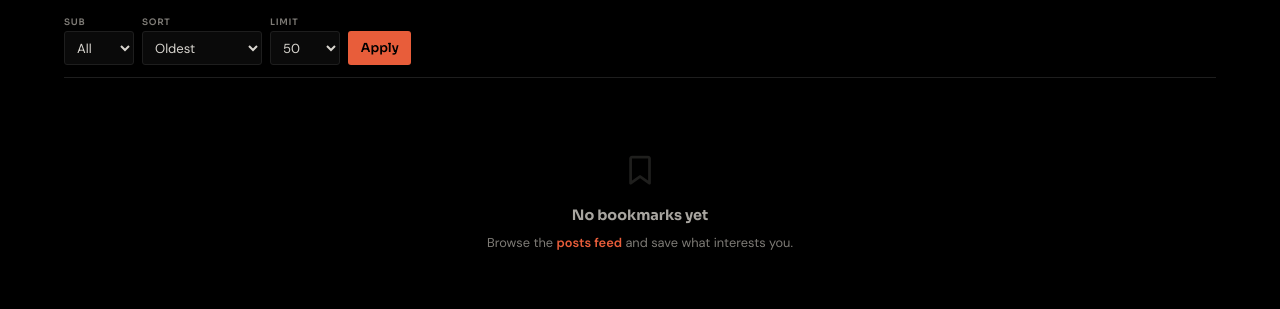
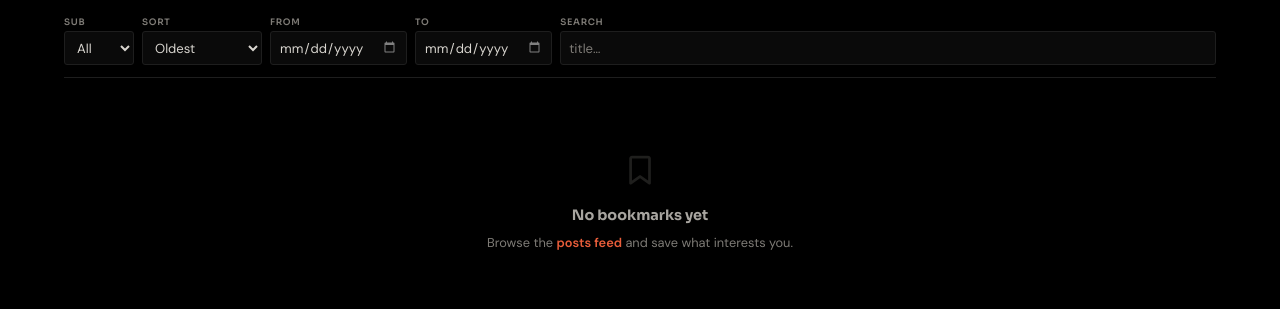
Before and after one commit to LordVipul/Redfetcher-v2, a FastAPI app: page /bookmarks in a window 1280 px wide. Shown: the part 111-420 px from the top of the page. Run offline with FastAPI, Linux system fonts and the light colour scheme; data that the repository does not hold is empty.

Commit message:
Bookmark rendering fixed

```diff
--- a/server.py
+++ b/server.py
@@ -1,3 +1,5 @@
+from urllib.parse import urlencode
+
 import logging
 from fastapi import FastAPI, Request, Query
 from fastapi.responses import HTMLResponse, JSONResponse
@@ -34,7 +36,6 @@ templates.env.filters["datetimeformat"] = format_date
 
 def query_params(page, filters=None):
     """Build a query string preserving current filters with a new page number."""
-    from urllib.parse import urlencode
     params = {}
     if filters:
         for k, v in filters.items():
@@ -45,8 +46,6 @@ def query_params(page, filters=None):
 
 
 templates.env.globals["query_params"] = query_params
-
-
 # ── Shared context ───────────────────────────────────────────
 
 def build_template_context(request: Request, extra=None):
@@ -86,7 +85,7 @@ async def posts(
         sort=sort, limit=limit, q=q, page=page,
     )
     all_subreddits = database.get_all_subreddits()
-    total_pages = (total + limit - 1) // limit if limit > 0 else 1
+    total_pages = max(1, (total + limit - 1) // limit if limit > 0 else 1)
     log.info(
         f"GET /posts — subreddit={subreddit}, sort={sort}, limit={limit}, "
         f"page={page}, q={'yes' if q else 'no'}, results={len(results)}, total={total}"
@@ -134,24 +133,53 @@ async def bookmarks(
     limit: int = Query(50),
     page: int = Query(1, ge=1),
     subreddit: str = Query(None),
+    start: str = Query(None),
+    end: str = Query(None),
+    q: str = Query(None),
 ):
-    results = database.get_bookmarks(limit=limit, offset=(page - 1) * limit, sort=sort, subreddit=subreddit)
-    total = database.get_bookmarks_count(subreddit=subreddit)
-    total_pages = (total + limit - 1) // limit if limit > 0 else 1
+    results = database.get_bookmarks(
+        limit=limit, offset=(page - 1) * limit, sort=sort,
+        subreddit=subreddit, start_date=start, end_date=end, q=q,
+    )
+    total = database.get_bookmarks_count(
+        subreddit=subreddit, start_date=start, end_date=end, q=q,
+    )
+    total_pages = max(1, (total + limit - 1) // limit if limit > 0 else 1)
     all_subreddits = database.get_all_subreddits()
-    log.info(f"GET /bookmarks — sort={sort}, page={page}, total={total}")
+    log.info(f"GET /bookmarks — subreddit={subreddit}, sort={sort}, q={'yes' if q else 'no'}, page={page}, total={total}")
     return templates.TemplateResponse(
         request,
         "bookmarks.html",
         build_template_context(request, {
             "posts": results,
-            "filters": {"sort": sort, "limit": limit, "subreddit": subreddit},
+            "filters": {"subreddit": subreddit, "sort": sort, "limit": limit, "start": start, "end": end, "q": q},
             "total": total,
             "page": page,
             "total_pages": total_pages,
             "all_subreddits": all_subreddits,
         }),
     )
+
+
+@app.get("/api/bookmarks")
+async def api_bookmarks(
+    subreddit: str = Query(None),
+    start: str = Query(None),
+    end: str = Query(None),
+    sort: str = Query("oldest"),
+    limit: int = Query(50),
+    q: str = Query(None),
+    page: int = Query(1, ge=1),
+):
+    results = database.get_bookmarks(
+        limit=limit, offset=(page - 1) * limit, sort=sort,
+        subreddit=subreddit, start_date=start, end_date=end, q=q,
+    )
+    total = database.get_bookmarks_count(
+        subreddit=subreddit, start_date=start, end_date=end, q=q,
+    )
+    log.info(f"GET /api/bookmarks — {len(results)} bookmarks")
+    return {"posts": results, "total": total}
 
 
 @app.post("/bookmarks/{post_id}")
--- a/templates/bookmarks.html
+++ b/templates/bookmarks.html
@@ -2,6 +2,13 @@
 {% block title %}Bookmarks{% endblock %}
 {% block head %}
 <style>.header-search { display: none; }</style>
+<script>
+window.__filters = {{ filters|tojson }};
+window.__total = {{ total }};
+window.__page = {{ page }};
+window.__total_pages = {{ total_pages }};
+window.__bookmarked = {{ bookmarked_ids|tojson }};
+</script>
 {% endblock %}
 {% block content %}
 <div class="bookmarks-bar">
@@ -9,11 +16,11 @@
     <span class="count">{{ total }} saved</span>
 </div>
 
-<div class="filter-bar">
-    <form method="get" action="/bookmarks">
+<div class="filter-bar" id="filter-bar">
+    <form id="filter-form" action="/bookmarks" method="get">
         <div class="field">
             <label>Sub</label>
-            <select name="subreddit">
+            <select name="subreddit" id="filter-subreddit">
                 <option value="">All</option>
                 {% for s in all_subreddits %}
                 <option value="{{ s }}" {% if filters.subreddit == s %}selected{% endif %}>{{ s }}</option>
@@ -22,7 +29,7 @@
         </div>
         <div class="field">
             <label>Sort</label>
-            <select name="sort">
+            <select name="sort" id="filter-sort">
                 <option value="oldest" {% if filters.sort == 'oldest' %}selected{% endif %}>Oldest</option>
                 <option value="newest" {% if filters.sort == 'newest' %}selected{% endif %}>Newest</option>
                 <option value="score_desc" {% if filters.sort == 'score_desc' %}selected{% endif %}>Score ↓</option>
@@ -32,21 +39,24 @@
             </select>
         </div>
         <div class="field">
-            <label>Limit</label>
-            <select name="limit">
-                {% for l in [25, 50, 100, 200, 500] %}
-                <option value="{{ l }}" {% if filters.limit == l %}selected{% endif %}>{{ l }}</option>
-                {% endfor %}
-            </select>
+            <label>From</label>
+            <input type="date" name="start" id="filter-start" value="{{ filters.start or '' }}" />
         </div>
-        <button type="submit" class="btn-apply">Apply</button>
+        <div class="field">
+            <label>To</label>
+            <input type="date" name="end" id="filter-end" value="{{ filters.end or '' }}" />
+        </div>
+        <div class="field field-search">
+            <label>Search</label>
+            <input type="text" name="q" id="filter-q" placeholder="title…" value="{{ filters.q or '' }}" />
+        </div>
     </form>
 </div>
 
 {% if total > 0 %}
-<p class="sort-info"><strong>{{ total }}</strong> bookmark{{ 's' if total != 1 else '' }} &middot; page {{ page }} of {{ total_pages }}</p>
+<p class="sort-info" id="sort-info"><strong>{{ total }}</strong> bookmark{{ 's' if total != 1 else '' }} &middot; page {{ page }} of {{ total_pages }}</p>
 
-<div class="post-feed">
+<div class="post-feed" id="post-feed">
     {% for post in posts %}
     <div class="post-item" data-post-id="{{ post.id }}">
         <a href="/posts?subreddit={{ post.subreddit }}" class="r-badge">r/{{ post.subreddit }}</a>
@@ -66,9 +76,9 @@
 </div>
 
 {% if total_pages > 1 %}
-<div class="pagination">
+<div class="pagination" id="pagination">
     {% if page > 1 %}
-    <a href="/bookmarks?{{ query_params(page - 1, filters) }}"><i class="fa-solid fa-chevron-left"></i> Prev</a>
+    <a href="#" class="js-page" data-page="{{ page - 1 }}"><i class="fa-solid fa-chevron-left"></i> Prev</a>
     {% else %}
     <span class="disabled"><i class="fa-solid fa-chevron-left"></i> Prev</span>
     {% endif %}
@@ -76,7 +86,7 @@
         {% if p == page %}
         <span class="current">{{ p }}</span>
         {% elif p == 1 or p == total_pages or abs(p - page) <= 2 %}
-        <a href="/bookmarks?{{ query_params(p, filters) }}">{{ p }}</a>
+        <a href="#" class="js-page" data-page="{{ p }}">{{ p }}</a>
         {% else %}
         {% if p == 2 or p == total_pages - 1 %}
         <span class="disabled">&hellip;</span>
@@ -88,7 +98,7 @@
         <a href="#" class="jump-link" id="jump-link"><i class="fa-solid fa-arrow-right"></i></a>
     </div>
     {% if page < total_pages %}
-    <a href="/bookmarks?{{ query_params(page + 1, filters) }}">Next <i class="fa-solid fa-chevron-right"></i></a>
+    <a href="#" class="js-page" data-page="{{ page + 1 }}">Next <i class="fa-solid fa-chevron-right"></i></a>
     {% else %}
     <span class="disabled">Next <i class="fa-solid fa-chevron-right"></i></span>
     {% endif %}
@@ -102,31 +112,3 @@
 </div>
 {% endif %}
 {% endblock %}
-{% block scripts %}
-<script>
-document.addEventListener('DOMContentLoaded', function () {
-    var jump = document.getElementById('jump-page');
-    var jumpLink = document.getElementById('jump-link');
-    if (jump) {
-        jump.addEventListener('keydown', function (e) {
-            if (e.key === 'Enter') {
-                var p = parseInt(jump.value);
-                var tp = {{ total_pages }};
-                if (p > 0 && p <= tp) window.location.href = '/bookmarks?page=' + p;
-            }
-        });
-    }
-    if (jumpLink) {
-        jumpLink.addEventListener('click', function (e) {
-            e.preventDefault();
-            var p = parseInt(jump.value);
-            var tp = {{ total_pages }};
-            if (p > 0 && p <= tp) window.location.href = '/bookmarks?page=' + p;
-        });
-    }
-    document.querySelectorAll('.pagination a').forEach(function (a) {
-        a.addEventListener('click', function () { if (jump) jump.value = ''; });
-    });
-});
-</script>
-{% endblock %}
--- a/templates/posts.html
+++ b/templates/posts.html
@@ -109,7 +109,6 @@ window.__filters = {{ filters|tojson }};
 window.__total = {{ total }};
 window.__page = {{ page }};
 window.__total_pages = {{ total_pages }};
-window.__limit = {{ filters.limit }};
 window.__bookmarked = {{ bookmarked_ids|tojson }};
 </script>
 {% endblock %}
--- a/templates/static/css/style.css
+++ b/templates/static/css/style.css
@@ -247,21 +247,6 @@ input, select { font-family: inherit; color: var(--text); }
 .filter-bar .field-search { flex: 1; min-width: 130px; }
 .filter-bar .field-search input { min-width: 80px; }
 .filter-bar .field-search input::placeholder { color: var(--text-muted); }
-.filter-bar .btn-apply {
-    background: var(--accent);
-    color: #000;
-    font-family: var(--font-display);
-    font-size: 0.78rem;
-    font-weight: 600;
-    border: none;
-    padding: 0 0.8rem;
-    height: 34px;
-    border-radius: var(--radius-sm);
-    cursor: pointer;
-    transition: all var(--transition);
-    white-space: nowrap;
-}
-.filter-bar .btn-apply:hover { background: var(--accent-hover); }
 
 /* ── Sort Info ────────────────────────────────── */
 .sort-info {
--- a/templates/static/js/app.js
+++ b/templates/static/js/app.js
@@ -54,7 +54,7 @@
         if (filters.q) params.set('q', filters.q);
         if (filters.limit) params.set('limit', filters.limit);
         params.set('page', filters.page || 1);
-        return '/posts?' + params.toString();
+        return pageBase + '?' + params.toString();
     }
 
     // ── Toast (expose globally for bookmark.js) ────
@@ -106,12 +106,14 @@
 
     // ── Posts Page: Live Filtering ─────────────────
     if (document.getElementById('filter-bar')) {
+        var isBookmarks = window.location.pathname === '/bookmarks';
+        var apiBase = isBookmarks ? '/api/bookmarks' : '/api/posts';
+        var pageBase = isBookmarks ? '/bookmarks' : '/posts';
         var filters = Object.assign(
             { subreddit: '', sort: 'oldest', start: '', end: '', q: '', limit: 50, page: 1 },
             window.__filters || {}
         );
         var total = window.__total || 0;
-        var limit = filters.limit;
 
         function getTotalPages(t, l) { return l > 0 ? Math.ceil(t / l) : 1; }
 
@@ -148,7 +150,8 @@
         function updateSortInfo(t, page, tp) {
             var info = document.getElementById('sort-info');
             if (!info) return;
-            info.innerHTML = '<strong>' + t + '</strong> post' + (t !== 1 ? 's' : '') + ' &middot; page ' + page + ' of ' + tp;
+            var label = isBookmarks ? 'bookmark' : 'post';
+            info.innerHTML = '<strong>' + t + '</strong> ' + label + (t !== 1 ? 's' : '') + ' &middot; page ' + page + ' of ' + tp;
         }
 
         function updatePagination(page, tp, filters) {
@@ -185,7 +188,7 @@
 
         function fetchAndUpdate(page) {
             var f = Object.assign({}, filters, { page: page || 1 });
-            var url = '/api/posts?' + new URLSearchParams({
+            var url = apiBase + '?' + new URLSearchParams({
                 subreddit: f.subreddit || '',
                 sort: f.sort || 'oldest',
                 start: f.start || '',
@@ -203,7 +206,7 @@
                 .then(function (res) { return res.json(); })
                 .then(function (data) {
                     total = data.total;
-                    var tp = getTotalPages(total, limit);
+                    var tp = getTotalPages(total, f.limit);
                     renderFeed(data.posts, window.__bookmarked || []);
                     updateSortInfo(total, f.page, tp);
                     updatePagination(f.page, tp, f);
@@ -214,6 +217,15 @@
         function onFilterChange(page) {
             filters.page = page || 1;
             fetchAndUpdate(filters.page);
+        }
+
+        // Prevent form submission — let JS handle filtering via fetch
+        var filterForm = document.getElementById('filter-form');
+        if (filterForm) {
+            filterForm.addEventListener('submit', function (e) {
+                e.preventDefault();
+                onFilterChange(1);
+            });
         }
 
         // Attach filter listeners
@@ -232,10 +244,15 @@
         // Pagination: intercept clicks
         document.addEventListener('click', function (e) {
             var link = e.target.closest('.js-page[data-page]');
-            if (!link) return;
-            e.preventDefault();
-            var page = parseInt(link.dataset.page);
-            if (page > 0) onFilterChange(page);
+            if (link) {
+                e.preventDefault();
+                var page = parseInt(link.dataset.page);
+                if (page > 0) onFilterChange(page);
+            }
+            var jump = document.getElementById('jump-page');
+            if (jump && (e.target.closest('.pagination a') || e.target.closest('.js-page'))) {
+                jump.value = '';
+            }
         });
 
         // Jump to page
@@ -244,7 +261,7 @@
             jumpInput.addEventListener('keydown', function (e) {
                 if (e.key === 'Enter') {
                     var page = parseInt(jumpInput.value);
-                    var tp = getTotalPages(total, limit);
+                    var tp = getTotalPages(total, filters.limit);
                     if (page > 0 && page <= tp) onFilterChange(page);
                 }
             });
```
Also changed, not shown: database.py (+20 -2 lines).
